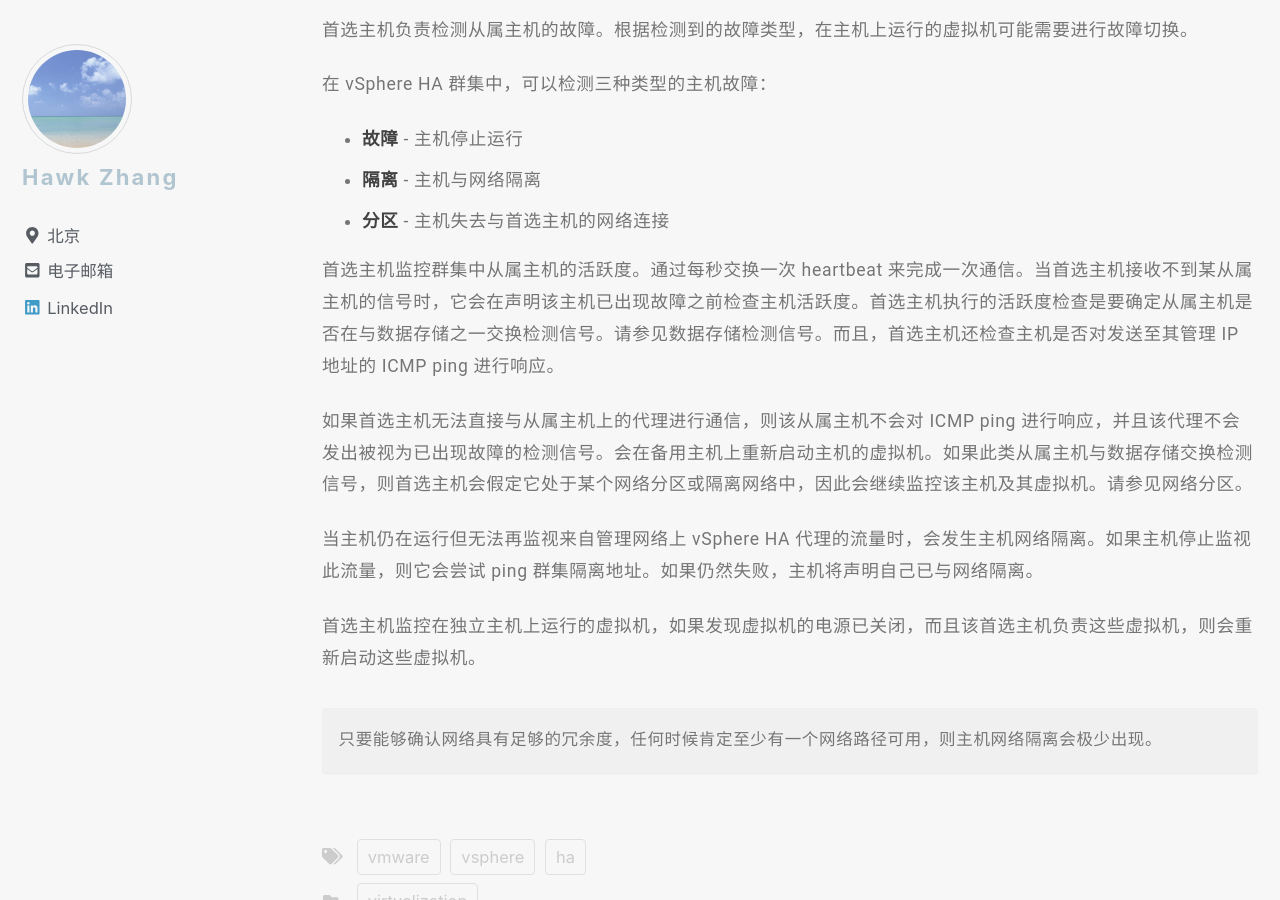
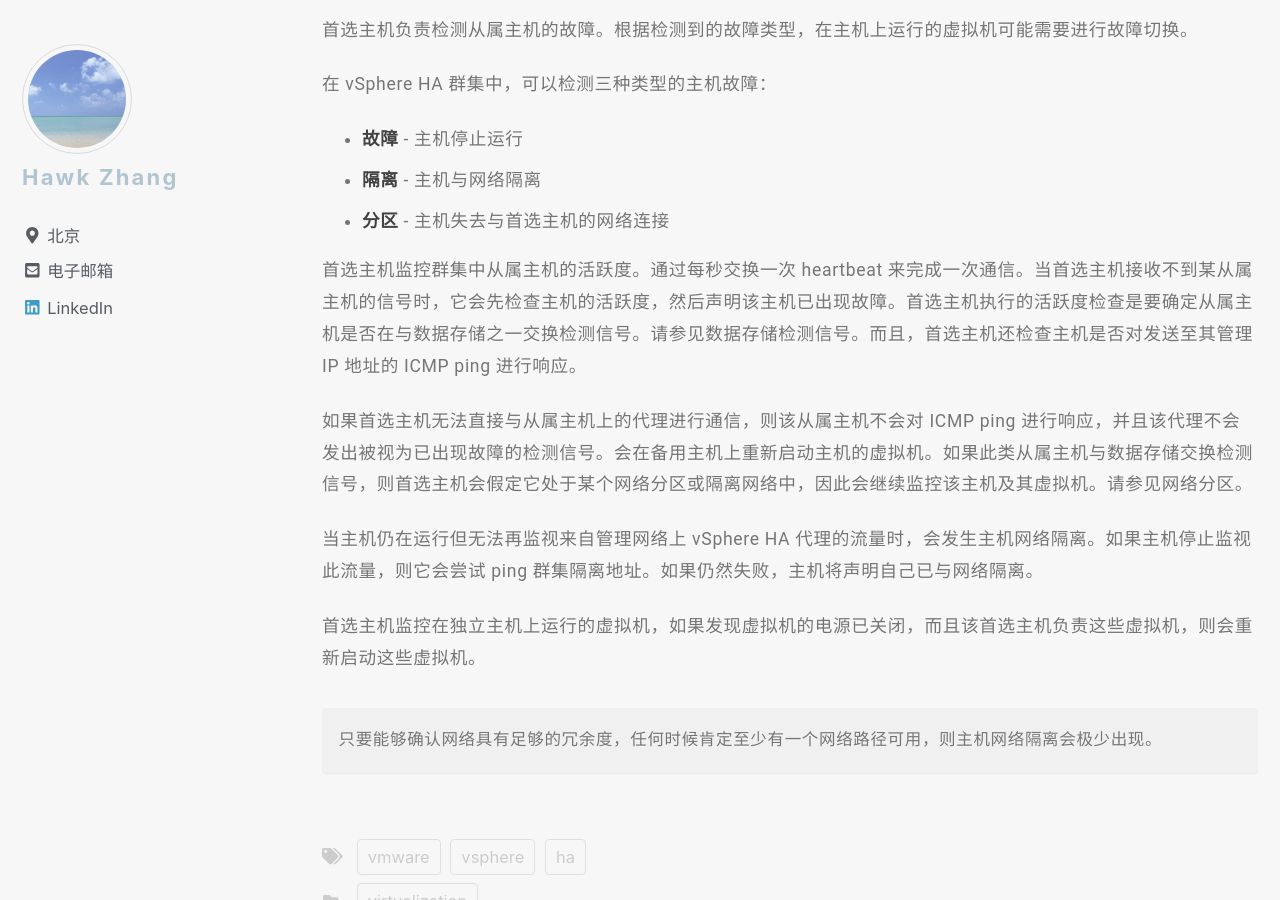
Before and after one commit to narru888/linotes_note, a Jekyll site: the page built from _posts/virtualizaion/2018-04-01-vsphere.ha.md, in a window 1280 px wide and 900 px high, scrolled down 7390 px. Built offline with Jekyll 4.4.1, drawn with Linux system fonts in a browser that asks for light colours; nearby versions of some CDN libraries; a script that is not in the unit is left out.

Commit message:
update on 2018-11-29 11:33:01 CST

```diff
--- a/_posts/virtualizaion/2018-04-01-vsphere.ha.md
+++ b/_posts/virtualizaion/2018-04-01-vsphere.ha.md
@@ -216,7 +216,7 @@ vSphere HA 可以将虚拟机及其所驻留的主机集中在集群内，从而
 * **隔离** - 主机与网络隔离
 * **分区** - 主机失去与首选主机的网络连接
 
-首选主机监控群集中从属主机的活跃度。通过每秒交换一次 heartbeat 来完成一次通信。当首选主机接收不到某从属主机的信号时，它会在声明该主机已出现故障之前检查主机活跃度。首选主机执行的活跃度检查是要确定从属主机是否在与数据存储之一交换检测信号。请参见数据存储检测信号。而且，首选主机还检查主机是否对发送至其管理 IP 地址的 ICMP ping 进行响应。
+首选主机监控群集中从属主机的活跃度。通过每秒交换一次 heartbeat 来完成一次通信。当首选主机接收不到某从属主机的信号时，它会先检查主机的活跃度，然后声明该主机已出现故障。首选主机执行的活跃度检查是要确定从属主机是否在与数据存储之一交换检测信号。请参见数据存储检测信号。而且，首选主机还检查主机是否对发送至其管理 IP 地址的 ICMP ping 进行响应。
 
 如果首选主机无法直接与从属主机上的代理进行通信，则该从属主机不会对 ICMP ping 进行响应，并且该代理不会发出被视为已出现故障的检测信号。会在备用主机上重新启动主机的虚拟机。如果此类从属主机与数据存储交换检测信号，则首选主机会假定它处于某个网络分区或隔离网络中，因此会继续监控该主机及其虚拟机。请参见网络分区。
 
```
